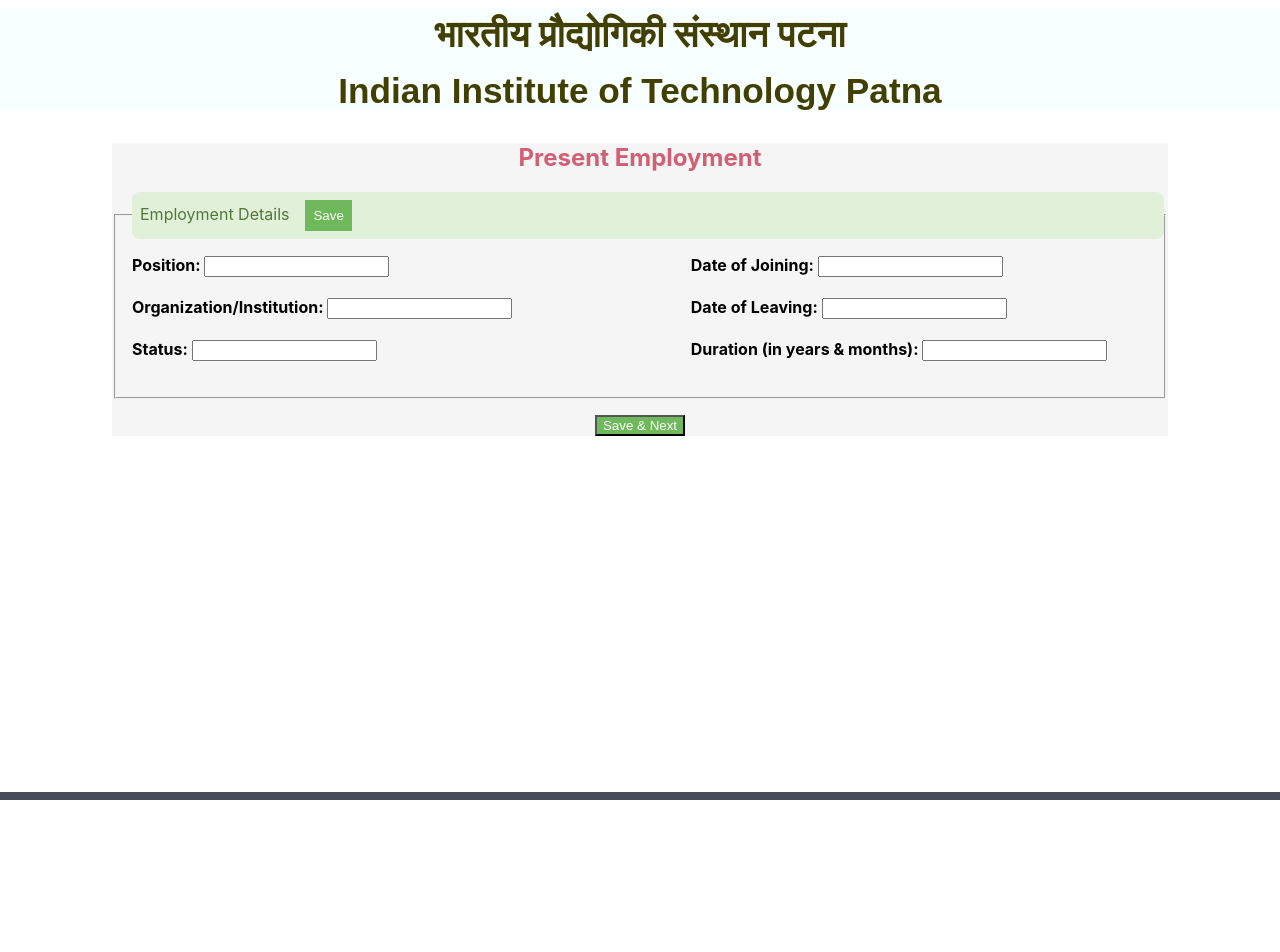
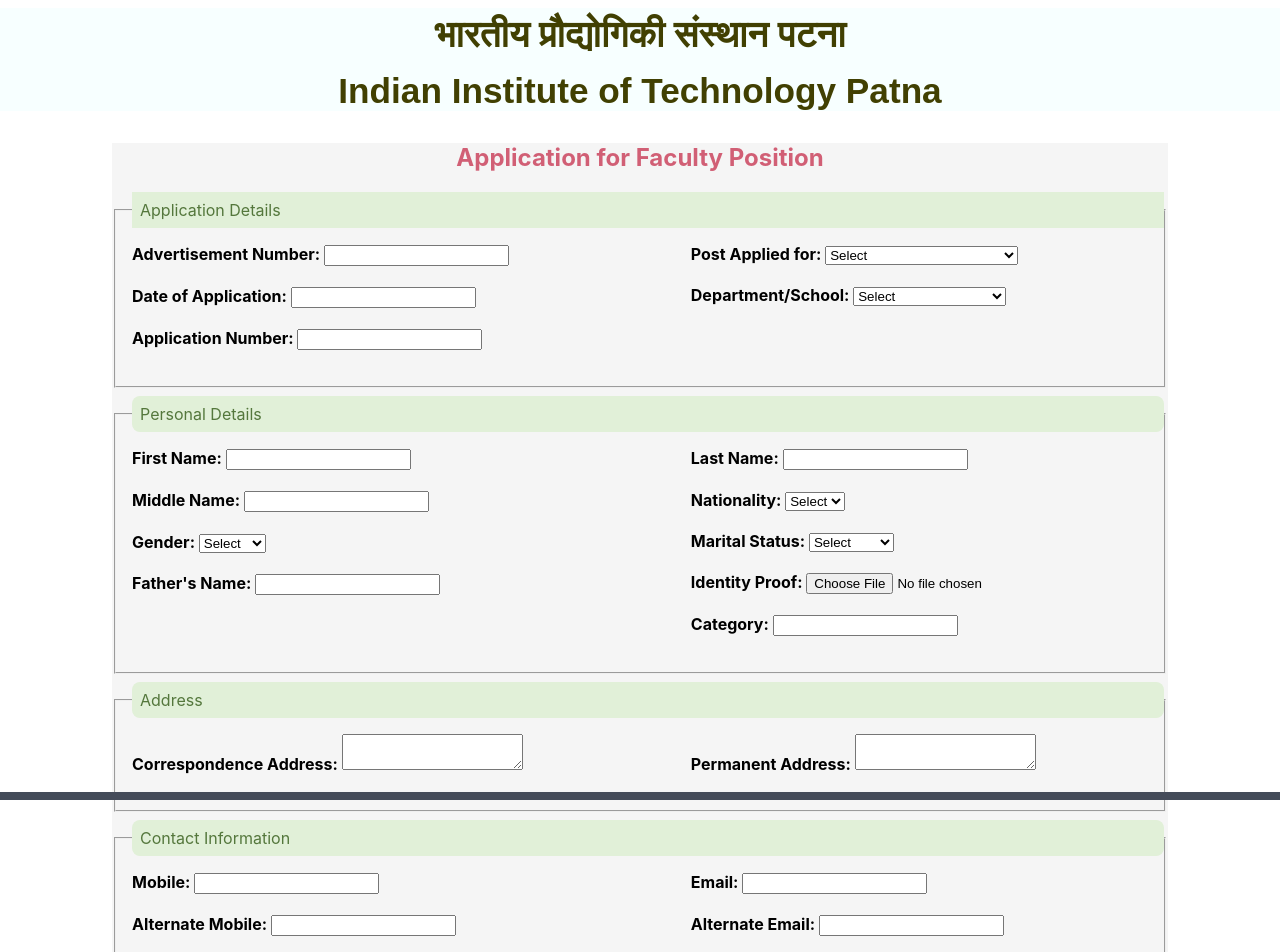
Before and after one commit to VaaniGoyal/Faculty-Application-Form, a React (Create React App) app: page / in a window 1280 px wide. Shown: the top 952 px of the page. Before the commit the page ends 800 px from the top, so only its background shows below. Built offline with nearby package versions, Linux system fonts and the light colour scheme.

Commit message:
modified_personal_details

```diff
--- a/src/App.js
+++ b/src/App.js
@@ -18,7 +18,7 @@
       <div>
         <Routes>
 
-          <Route path="/" element={<Employment />} />
+          <Route path="/" element={<Personal_Details />} />
           <Route path="/Create_Account" element={<Create_Account />} />\
           <Route path="/Personal_Details" element={<Personal_Details />} />
           <Route path="/Reset_Password" element={<Reset_Password />} />
--- a/src/Personal_Details.js
+++ b/src/Personal_Details.js
@@ -9,22 +9,25 @@
 
     const [formData, setFormData] = useState({
         reg_id: reg_id,
-        firstName: "",
-        middleName: "",
-        lastName: "",
+        f_name: "",
+        m_name: "",
+        l_name: "",
         gender: "",
         nationality: "",
-        maritalStatus: "",
-        identityProof: "",
-        fatherName: "",
+        dob:"",
+        marital_status: "",
+        id_proof: "",
+        father_name: "",
         category: "",
         permanentAddress: "",
         correspondenceAddress: "",
-        mobile: "",
-        alternateMobile: "",
+        alt_mob: "",
         email: "",
-        alternateEmail: "",
+        alt_email: "",
         landline: "",
+        mob:"",
+        c_address:"",
+        p_address:"",
     /*-------------------------------------------------------------*/
     postAppliedFor: "",
     advertisementNumber: "",
@@ -102,11 +105,11 @@
                     <legend style={{ backgroundColor: '#e1f0d8', color: '#54773c', padding: '0.5rem', borderRadius: '0.5rem',width: '100%' }}>Personal Details</legend>
                     <div style={{ display: 'flex', justifyContent: 'space-between',fontWeight: 'bold' }}>
                         <div style={{ width: '45%' }}>
-                            <label htmlFor="firstName">First Name:  </label>
-                            <input type="text" id="firstName" name="firstName" onChange={handleInputChange} value={formData.firstName} required /><br /><br />
+                            <label htmlFor="f_name">First Name:  </label>
+                            <input type="text" id="f_name" name="f_name" onChange={handleInputChange} value={formData.f_name} required /><br /><br />
 
-                            <label htmlFor="middleName">Middle Name:  </label>
-                            <input type="text" id="middleName" name="middleName" onChange={handleInputChange} value={formData.middleName} /><br /><br />
+                            <label htmlFor="m_name">Middle Name:  </label>
+                            <input type="text" id="m_name" name="m_name" onChange={handleInputChange} value={formData.m_name} /><br /><br />
 
                             <label htmlFor="gender">Gender:  </label>
                             <select id="gender" name="gender" onChange={handleInputChange} value={formData.gender} required>
@@ -116,13 +119,13 @@
                                 <option value="Other">Other</option>
                             </select><br /><br />
 
-                            <label htmlFor="fatherName">Father's Name:  </label>
-                            <input type="text" id="fatherName" name="fatherName" onChange={handleInputChange} value={formData.fatherName} required /><br /><br />
+                            <label htmlFor="father_name">Father's Name:  </label>
+                            <input type="text" id="father_name" name="father_name" onChange={handleInputChange} value={formData.father_name} required /><br /><br />
                         </div>
 
                         <div style={{ width: '45%' }}>
-                            <label htmlFor="lastName">Last Name:  </label>
-                            <input type="text" id="lastName" name="lastName" onChange={handleInputChange} value={formData.lastName} required /><br /><br />
+                            <label htmlFor="l_name">Last Name:  </label>
+                            <input type="text" id="l_name" name="l_name" onChange={handleInputChange} value={formData.l_name} required /><br /><br />
 
                             <label htmlFor="nationality">Nationality:  </label>
                             <select id="nationality" name="nationality" onChange={handleInputChange} value={formData.nationality} required>
@@ -132,16 +135,16 @@
                                 <option value="Other">Other</option>
                             </select><br /><br />
 
-                            <label htmlFor="maritalStatus">Marital Status:  </label>
-                            <select id="maritalStatus" name="maritalStatus" onChange={handleInputChange} value={formData.maritalStatus} required>
+                            <label htmlFor="marital_status">Marital Status:  </label>
+                            <select id="marital_status" name="marital_status" onChange={handleInputChange} value={formData.marital_status} required>
                                 <option value="">Select</option>
                                 <option value="Married">Married</option>
                                 <option value="Unmarried">Unmarried</option>
                                 <option value="Other">Other</option>
                             </select><br /><br />
 
-                            <label htmlFor="idProof">Identity Proof:  </label>
-                            <input type="file" id="idProof" name="idProof" onChange={handleInputChange} accept=".jpg, .jpeg, .png, .pdf" required /><br /><br />
+                            <label htmlFor="id_proof">Identity Proof:  </label>
+                            <input type="file" id="id_proof" name="id_proof" onChange={handleInputChange} accept=".jpg, .jpeg, .png, .pdf" required /><br /><br />
 
                             <label htmlFor="category">Category:  </label>
                             <input type="text" id="category" name="category" onChange={handleInputChange} value={formData.category} required /><br /><br />
@@ -156,12 +159,12 @@
         <legend style={{ backgroundColor: '#e1f0d8', color: '#54773c', padding: '0.5rem', borderRadius: '0.5rem', margintop: '0.5 rem',width: '100%' }}>Address</legend>
         <div style={{ display: 'flex', justifyContent: 'space-between', fontWeight: 'bold' }}>
             <div style={{ width: '45%' }}>
-                <label htmlFor="correspondenceAddress">Correspondence Address:  </label>
-                <textarea id="correspondenceAddress" name="correspondenceAddress" onChange={handleInputChange} value={formData.correspondenceAddress} required /><br /><br />
+                <label htmlFor="c_address">Correspondence Address:  </label>
+                <textarea id="c_address" name="c_address" onChange={handleInputChange} value={formData.c_address} required /><br /><br />
             </div>
             <div style={{ width: '45%', marginLeft: '10px' }}> {/* Added marginLeft */}
-                <label htmlFor="permanentAddress">Permanent Address:  </label>
-                <textarea id="permanentAddress" name="permanentAddress" onChange={handleInputChange} value={formData.permanentAddress} required /><br /><br />
+                <label htmlFor="p_address">Permanent Address:  </label>
+                <textarea id="p_address" name="p_address" onChange={handleInputChange} value={formData.p_address} required /><br /><br />
             </div>
         </div>
     </fieldset>
@@ -173,18 +176,18 @@
     <legend style={{ backgroundColor: '#e1f0d8', color: '#54773c', padding: '0.5rem', borderRadius: '0.5rem',width: '100%' }}>Contact Information</legend>
     <div style={{ display: 'flex', justifyContent: 'space-between', fontWeight: 'bold' }}>
         <div style={{ width: '45%' }}>
-            <label htmlFor="mobile">Mobile:  </label>
-            <input type="text" id="mobile" name="mobile" onChange={handleInputChange} value={formData.mobile} required /><br /><br />
-            <label htmlFor="alternateMobile">Alternate Mobile:  </label>
-            <input type="text" id="alternateMobile" name="alternateMobile" onChange={handleInputChange} value={formData.alternateMobile} /><br /><br />
+            <label htmlFor="mob">Mobile:  </label>
+            <input type="text" id="mob" name="mob" onChange={handleInputChange} value={formData.mob} required /><br /><br />
+            <label htmlFor="alt_mob">Alternate Mobile:  </label>
+            <input type="text" id="alt_mob" name="alt_mob" onChange={handleInputChange} value={formData.alt_mob} /><br /><br />
             <label htmlFor="landline">Landline:  </label>
             <input type="text" id="landline" name="landline" onChange={handleInputChange} value={formData.landline} /><br /><br />
         </div>
         <div style={{ width: '45%', marginLeft: '10px' }}>
             <label htmlFor="email" style={{fontStyle: 'bold'}}>Email:  </label>
             <input type="email" id="email" name="email" onChange={handleInputChange} value={formData.email} required /><br /><br />
-            <label htmlFor="alternateEmail">Alternate Email:  </label>
-            <input type="email" id="alternateEmail" name="alternateEmail" onChange={handleInputChange} value={formData.alternateEmail} /><br /><br />
+            <label htmlFor="alt_email">Alternate Email:  </label>
+            <input type="email" id="alt_email" name="alt_email" onChange={handleInputChange} value={formData.alt_email} /><br /><br />
         </div>
     </div>
 </fieldset>
```
